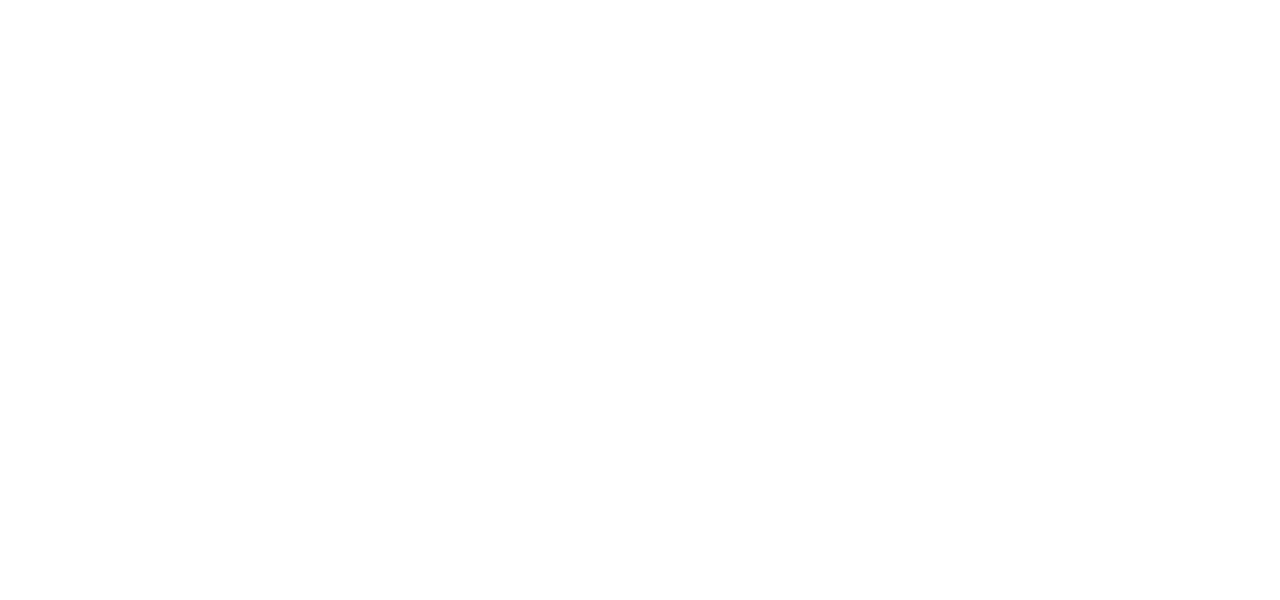
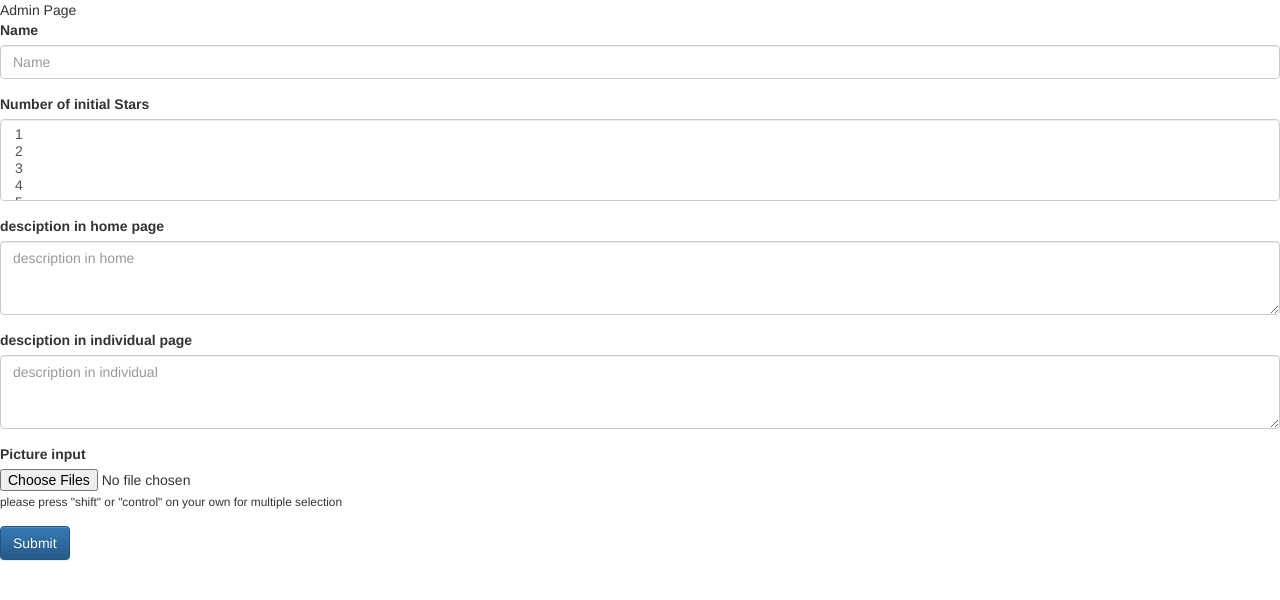
Before and after one commit to dheamariesta/food-awesome, a React (Create React App) app in the folder food-awesome/: page /admin in a window 1280 px wide. Shown: the top 600 px of the page. Built offline with nearby package versions, Linux system fonts and the light colour scheme.

Commit message:
changed admin url path

```diff
--- a/food-awesome/src/Components/Admin/Admin.js
+++ b/food-awesome/src/Components/Admin/Admin.js
@@ -115,6 +115,7 @@ class Admin extends Component {
                  aria-describedby="fileHelp"
                  onChange={this.fileInput}
                  value={this.state.pics}/>
+          <small>please press "shift" or "control" on your own for multiple selection</small>
         </div>
         <button type="submit" className="btn btn-primary" onClick={this.submit}>Submit</button>
 
--- a/food-awesome/src/Components/App/App.js
+++ b/food-awesome/src/Components/App/App.js
@@ -19,7 +19,7 @@ class App extends Component {
     return (
       <Router>
         <Switch>
-          <Route exact path="/" component={Admin}/>
+          <Route exact path="/admin" component={Admin}/>
         </Switch>
       </Router>
     );
```
